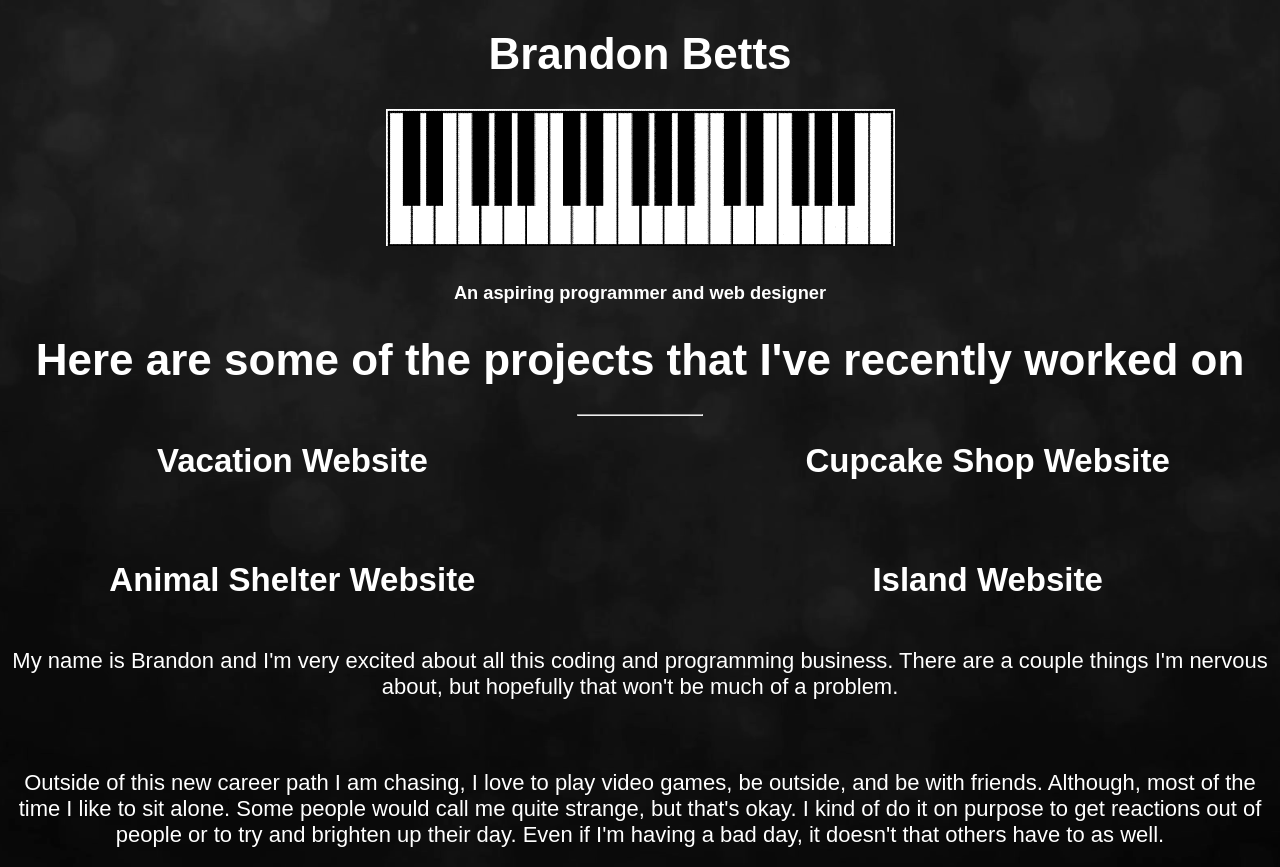
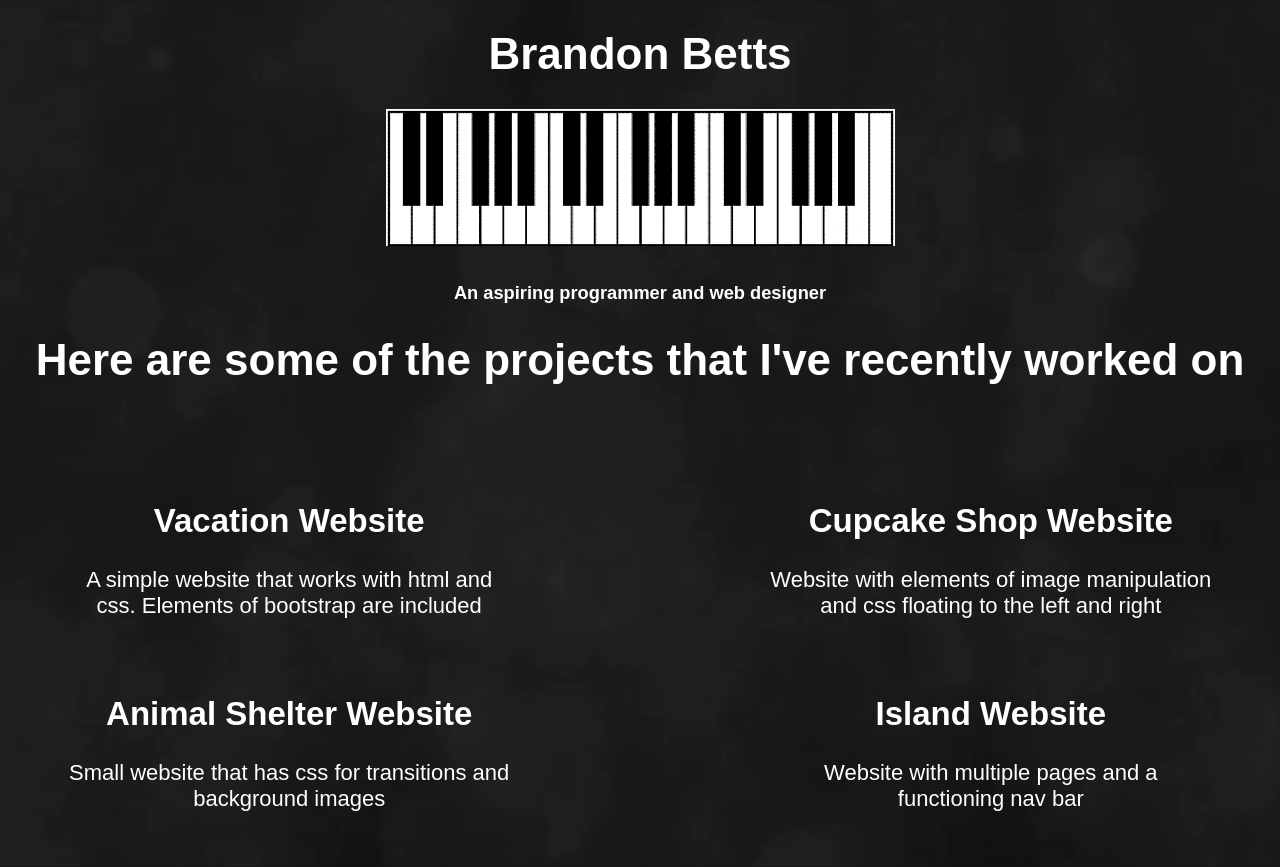
Before and after one commit to bettsbp/portfolio, a plain HTML site: page index.html in a window 1280 px wide. Shown: the top 867 px of the page. Drawn offline with Linux system fonts and the light colour scheme.

Commit message:
add styles to css, add content to index.html, add more images.

```diff
--- a/css/styles.css
+++ b/css/styles.css
@@ -11,6 +11,7 @@ body {
 .about {
   text-align: center;
   float: left;
+  margin: 300px;
 }
 .top {
   text-align: center;
@@ -18,10 +19,14 @@ body {
 .portl {
   text-align: center;
   float: left;
-  width: 45%;
+  width: 35%;
+  margin: 30px;
+  padding: 30px;
 }
 .portr {
   text-align: center;
   float: right;
-  width: 45%;
+  width: 35%;
+  margin: 30px;
+  padding: 30px;
 }
--- a/index.html
+++ b/index.html
@@ -13,19 +13,18 @@
 </div>
 <div class="portl">
   <h2>Vacation Website</h2>
-  <p></p>
+  <p>A simple website that works with html and css. Elements of bootstrap are included</p>
   <br>
   <h2>Animal Shelter Website</h2>
-  <p></p>
+  <p>Small website that has css for transitions and background images</p>
 </div>
 <div class="portr">
   <h2>Cupcake Shop Website</h2>
-  <p></p>
+  <p>Website with elements of image manipulation and css floating to the left and right</p>
   <br>
   <h2>Island Website</h2>
-  <p></p>
+  <p>Website with multiple pages and a functioning nav bar</p>
 </div>
-<hr>
 <div class="about">
   <p>My name is Brandon and I'm very excited about all this coding and programming business. There are a couple things I'm nervous about, but hopefully that won't be much of a problem.</p>
   <br>
```
Also changed, not shown: img/cupcake.jpeg (added), img/dog.jpg (added), img/island.jpg (added), img/vaca.jpg (added).
